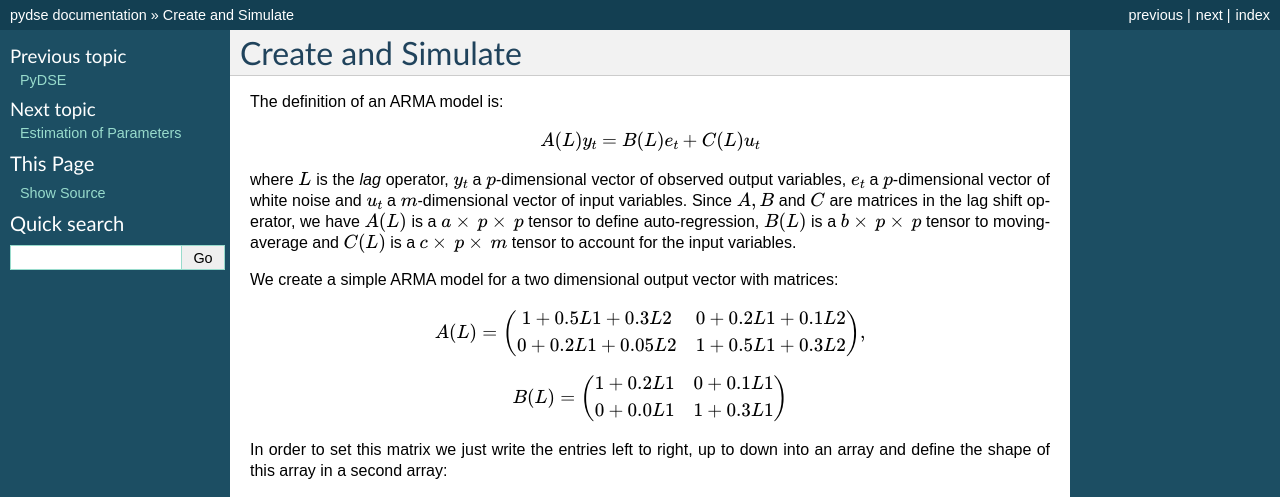
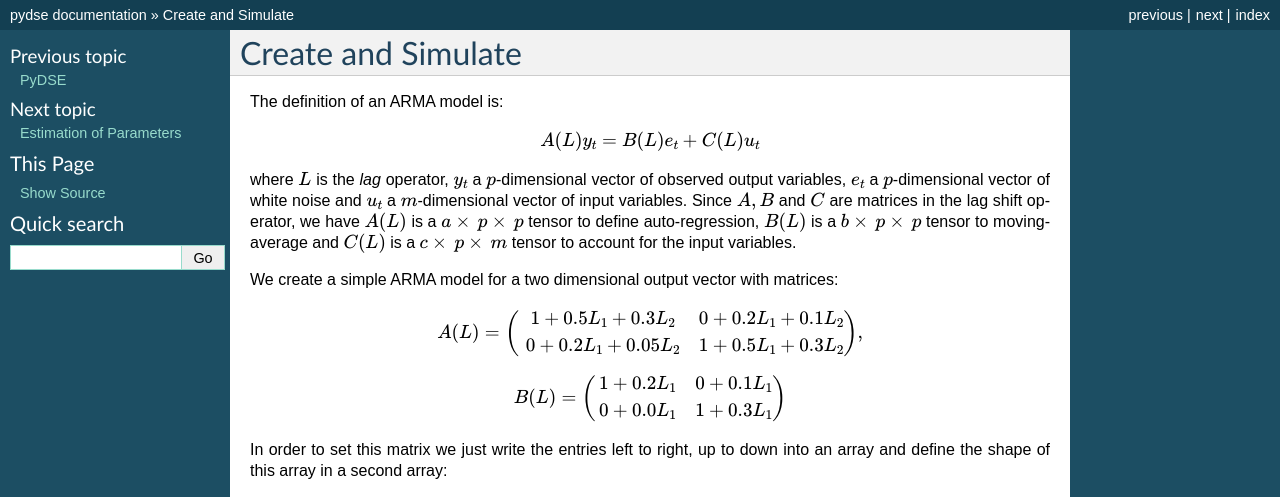
Before and after one commit to blue-yonder/pydse, a Sphinx documentation site: the page built from docs/simulate.rst, in a window 1280 px wide. Shown: the top 497 px of the page. Built offline with Sphinx 7.4.7, drawn with Linux system fonts in a browser that asks for light colours; formulas are drawn with MathJax 3; pages that are not in the unit, such as notebooks, are missing from menus; grey boxes are pictures that could not be loaded.

Commit message:
Subscript Lag operator indices
To highlight that we are not multiplying the lag operator with
constants, rewrite the indices as a subscript so that are identified
clearly as such.

```diff
--- a/docs/simulate.rst
+++ b/docs/simulate.rst
@@ -22,14 +22,14 @@ We create a simple ARMA model for a two dimensional output vector with matrices:
 .. math::
 
     A(L) = \left( \begin{array}{cc}
-    1+0.5L1+0.3L2 & 0+0.2L1+0.1L2\\
-    0+0.2L1+0.05L2 & 1+0.5L1+0.3L2\end{array} \right),
+    1+0.5L_1+0.3L_2 & 0+0.2L_1+0.1L_2\\
+    0+0.2L_1+0.05L_2 & 1+0.5L_1+0.3L_2\end{array} \right),
 
 .. math::
 
     B(L) =\left( \begin{array}{cc}
-    1+0.2L1 & 0+0.1L1\\
-    0+0.0L1 & 1+0.3L1\end{array} \right)
+    1+0.2L_1 & 0+0.1L_1\\
+    0+0.0L_1 & 1+0.3L_1\end{array} \right)
 
 In order to set this matrix we just write the entries left to right, up to down
 into an array and define the shape of this array in a second array:
```
